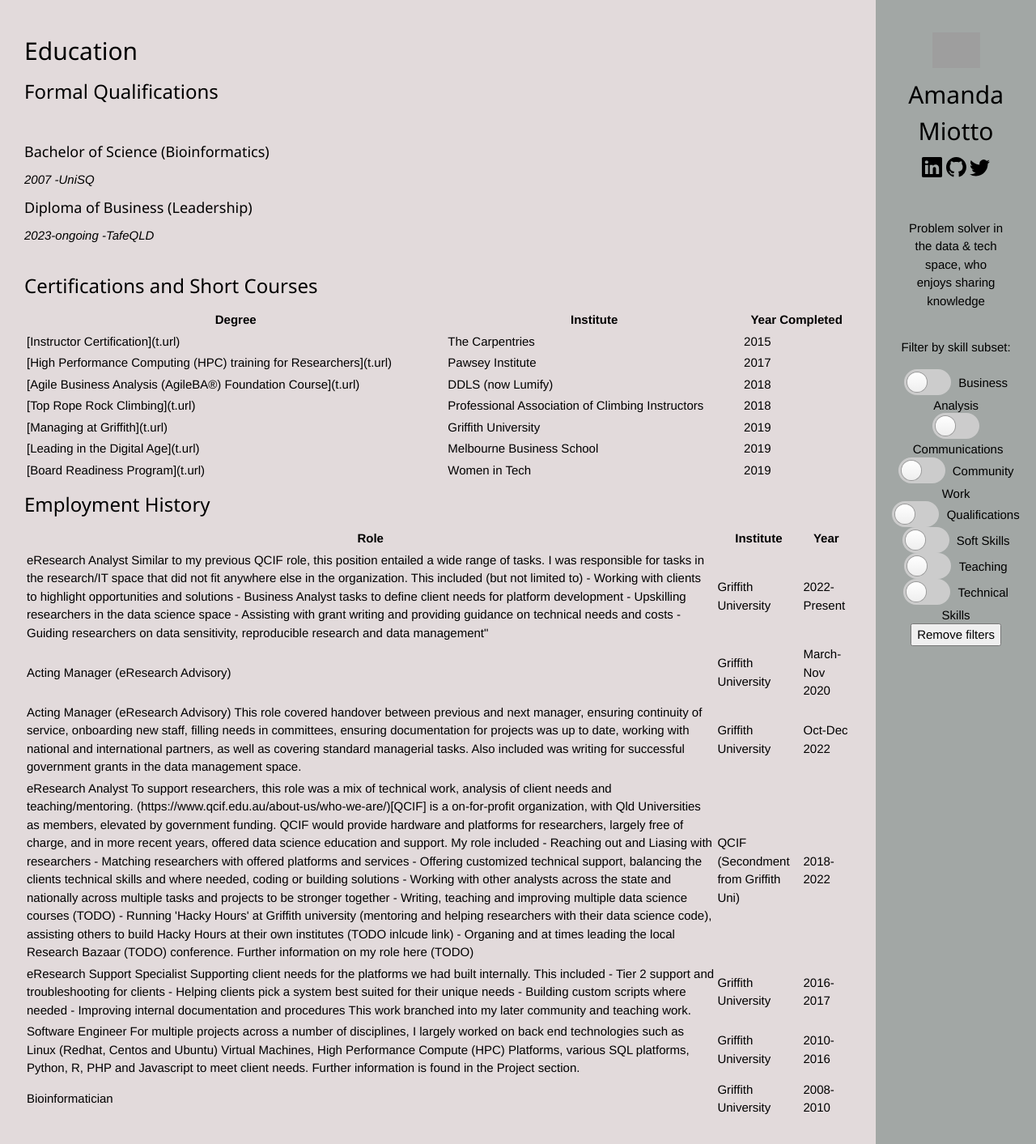
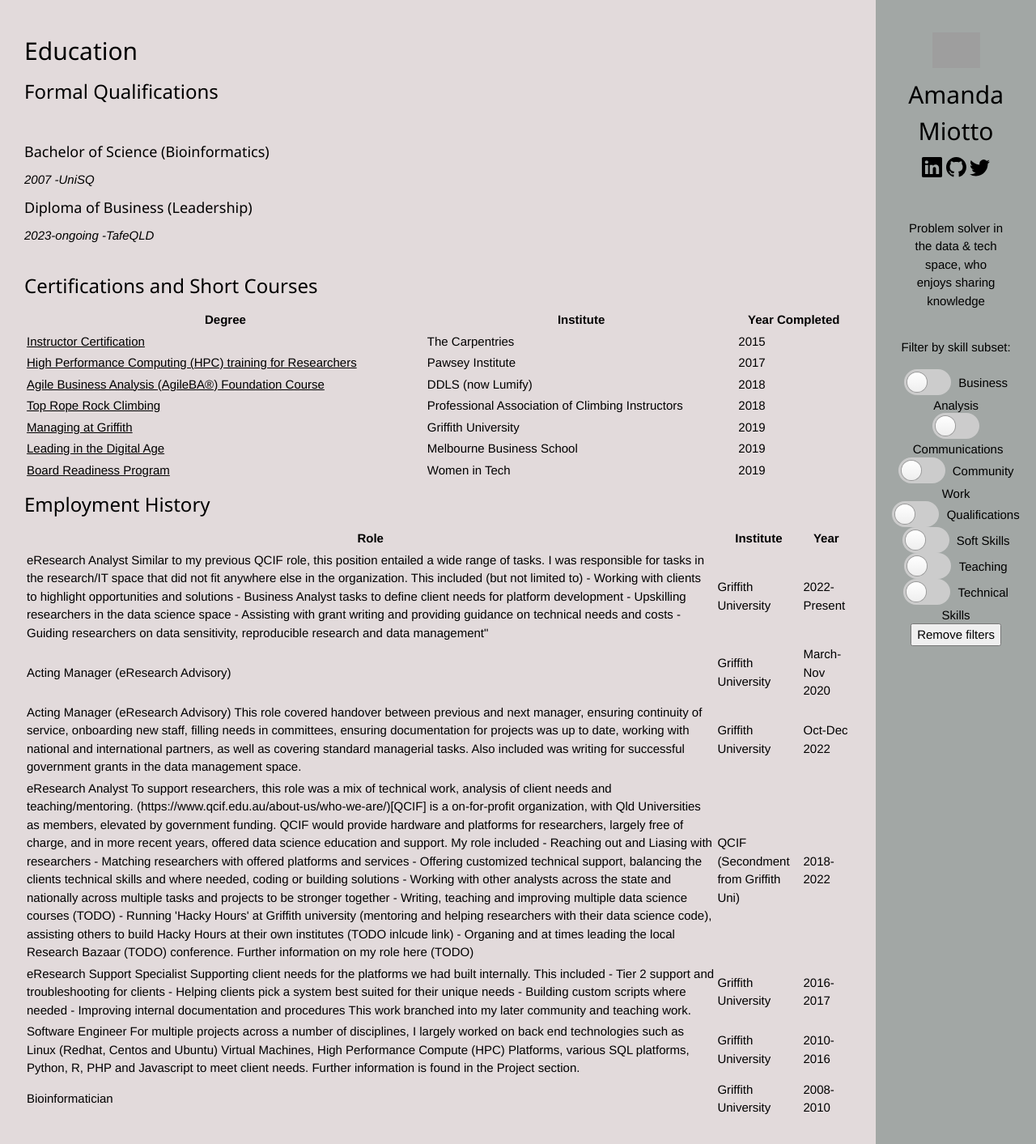
Before and after one commit to amandamiotto/amandamiotto.github.io, a Jekyll site: the page built from index.html, in a window 1280 px wide. Shown: the whole page at 81% size. Built offline with Jekyll 4.4.1, drawn with Linux system fonts in a browser that asks for light colours; grey boxes are pictures that could not be loaded.

Commit message:
Update mainsection.html

```diff
--- a/_includes/mainsection.html
+++ b/_includes/mainsection.html
@@ -23,7 +23,7 @@
 <tbody>
 {% for t in site.data.Qual %}
     <tr class="{{ t.Tags | join:" " }}">
-    <td>[{{ t.name }}](t.url)
+    <td><a href="{{t.url}}">{{ t.name }}</a>
        {% if t.SubQuals %}
        <details><summary>See Details</summary>
          {% for SubQual in t.SubQuals %}
```
